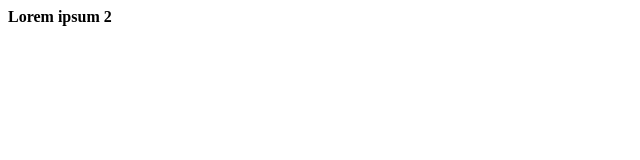
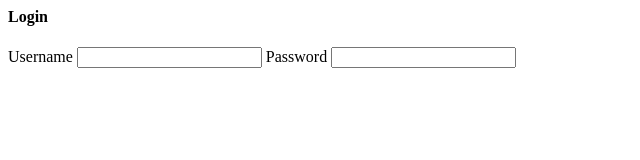
Before and after one commit to LucaSolving/erp_demo, a plain HTML site: page index.html in a window 1280 px wide. Shown: the whole page, without its empty margins (0-640 px from the left). Drawn offline with Linux system fonts and the light colour scheme.

Commit message:
formulario de login

```diff
--- a/index.html
+++ b/index.html
@@ -4,6 +4,10 @@
     </title>
 </head>
     <h4>
-        Lorem ipsum 2
+        Login
     </h4>
+    <form name="">
+        Username <input name="username">
+        Password <input name="password">
+    </form>
 </html>
```
